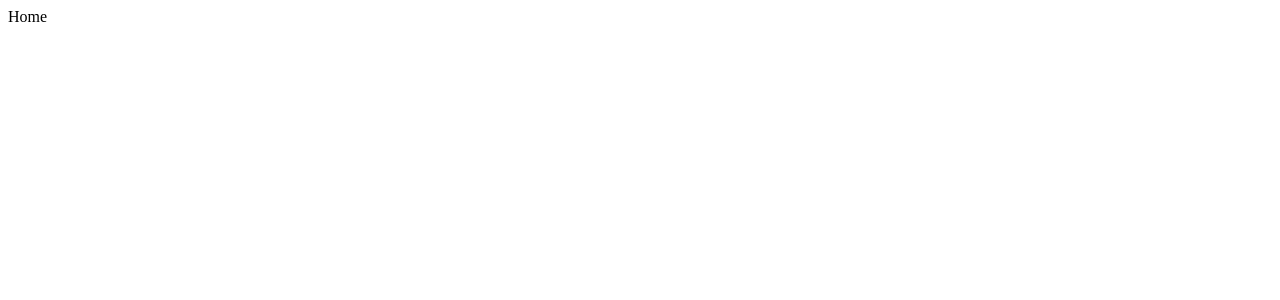
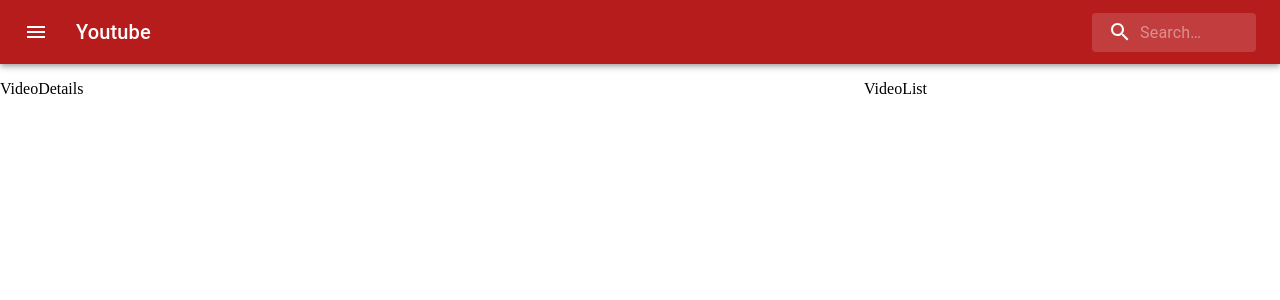
Before and after one commit to DaljeetReact/YoutubeClone, a React (Create React App) app: page / in a window 1280 px wide. Shown: the top 300 px of the page. Built offline with nearby package versions, Linux system fonts and the light colour scheme.

Commit message:
chnage theme add packages add header  add new componets

```diff
--- a/package.json
+++ b/package.json
@@ -3,9 +3,14 @@
   "version": "0.1.0",
   "private": true,
   "dependencies": {
+    "@emotion/react": "^11.7.1",
+    "@emotion/styled": "^11.6.0",
+    "@mui/icons-material": "^5.3.1",
+    "@mui/material": "^5.4.0",
     "@testing-library/jest-dom": "^5.16.1",
     "@testing-library/react": "^12.1.2",
     "@testing-library/user-event": "^13.5.0",
+    "axios": "^0.25.0",
     "react": "^17.0.2",
     "react-dom": "^17.0.2",
     "react-scripts": "5.0.0",
--- /dev/null
+++ b/public/app.css
@@ -0,0 +1,4 @@
+body{
+    margin:0px;
+    padding:0px;
+}
--- a/public/index.html
+++ b/public/index.html
@@ -9,6 +9,7 @@
       content="Web site created using create-react-app"
     />
     <title>Youtube Clone </title>
+    <link rel="stylesheet" href="./app.css"/>
   </head>
   <body>
     <noscript>You need to enable JavaScript to run this app.</noscript>
--- a/src/App.js
+++ b/src/App.js
@@ -1,12 +1,27 @@
 import React,{useReducer} from 'react';
 import {Home} from './Pages'
+import { red } from '@mui/material/colors';
+import { ThemeProvider, createTheme } from '@mui/material/styles';
 import {AppContextProvider,Reducer,InitState} from './Store'
+
+
+const theme = createTheme({
+  palette: {
+    primary: {
+      main: red[900],
+    },
+  },
+});
+
 function App() {
   const [State, setState] = useReducer(Reducer,InitState);
 
+
   return (
     <AppContextProvider value={{State,setState}}>
-      <Home />
+      <ThemeProvider theme={theme}>
+         <Home />
+      </ThemeProvider>
    </AppContextProvider>
   );
 }
--- /dev/null
+++ b/src/Componets/Header.js
@@ -0,0 +1,89 @@
+import * as React from 'react';
+import { styled, alpha } from '@mui/material/styles';
+import AppBar from '@mui/material/AppBar';
+import Box from '@mui/material/Box';
+import Toolbar from '@mui/material/Toolbar';
+import IconButton from '@mui/material/IconButton';
+import Typography from '@mui/material/Typography';
+import InputBase from '@mui/material/InputBase';
+import MenuIcon from '@mui/icons-material/Menu';
+import SearchIcon from '@mui/icons-material/Search';
+
+const Search = styled('div')(({ theme }) => ({
+  position: 'relative',
+  borderRadius: theme.shape.borderRadius,
+  backgroundColor: alpha(theme.palette.common.white, 0.15),
+  '&:hover': {
+    backgroundColor: alpha(theme.palette.common.white, 0.25),
+  },
+  marginLeft: 0,
+  width: '100%',
+  [theme.breakpoints.up('sm')]: {
+    marginLeft: theme.spacing(1),
+    width: 'auto',
+  },
+}));
+
+const SearchIconWrapper = styled('div')(({ theme }) => ({
+  padding: theme.spacing(0, 2),
+  height: '100%',
+  position: 'absolute',
+  pointerEvents: 'none',
+  display: 'flex',
+  alignItems: 'center',
+  justifyContent: 'center',
+}));
+
+const StyledInputBase = styled(InputBase)(({ theme }) => ({
+  color: 'inherit',
+  '& .MuiInputBase-input': {
+    padding: theme.spacing(1, 1, 1, 0),
+    // vertical padding + font size from searchIcon
+    paddingLeft: `calc(1em + ${theme.spacing(4)})`,
+    transition: theme.transitions.create('width'),
+    width: '100%',
+    [theme.breakpoints.up('sm')]: {
+      width: '12ch',
+      '&:focus': {
+        width: '20ch',
+      },
+    },
+  },
+}));
+
+export default function Header() {
+  return (
+    <Box sx={{ flexGrow: 1 }}>
+      <AppBar position="static">
+        <Toolbar>
+          <IconButton
+            size="large"
+            edge="start"
+            color="inherit"
+            aria-label="open drawer"
+            sx={{ mr: 2 }}
+          >
+            <MenuIcon />
+          </IconButton>
+          <Typography
+            variant="h6"
+            noWrap
+            component="div"
+            sx={{ flexGrow: 1, display: { xs: 'none', sm: 'block' } }}
+          >
+            Youtube
+          </Typography>
+          <Search>
+            <SearchIconWrapper>
+              <SearchIcon />
+            </SearchIconWrapper>
+            <StyledInputBase
+              placeholder="Search…"
+              inputProps={{ 'aria-label': 'search' }}
+            />
+          </Search>
+        </Toolbar>
+      </AppBar>
+    </Box>
+  );
+}
--- a/src/Componets/index.js
+++ b/src/Componets/index.js
@@ -1,3 +1,4 @@
 export { default as VideoItems} from './VideoItems';
 export {default as VideoList} from './VideoList';
+export {default as Header} from './Header';
 export {default as VideoDetails} from './VideoDetails';
--- a/src/Pages/Home.js
+++ b/src/Pages/Home.js
@@ -1,8 +1,20 @@
-import React,{useContext} from 'react';
-import { Store } from '../Store'
+import React, { useContext } from 'react';
+import { Grid } from '@mui/material';
+import {Header,VideoDetails,VideoList} from '../Componets'
 function Home(props) {
-    const data = useContext(Store);
-  return <div>Home</div>;
+  return (
+    <Grid container spacing={2}>
+      <Grid item xs={12}>
+         <Header/>
+      </Grid>
+      <Grid item xs={12} md={8}>
+        <VideoDetails/>
+      </Grid>
+      <Grid item md={4}>
+        <VideoList/>
+      </Grid>
+    </Grid>
+  );
 }
 
 export default Home;
```
Also changed, not shown: 1 other file (tests, documents, lock files or other folders).
